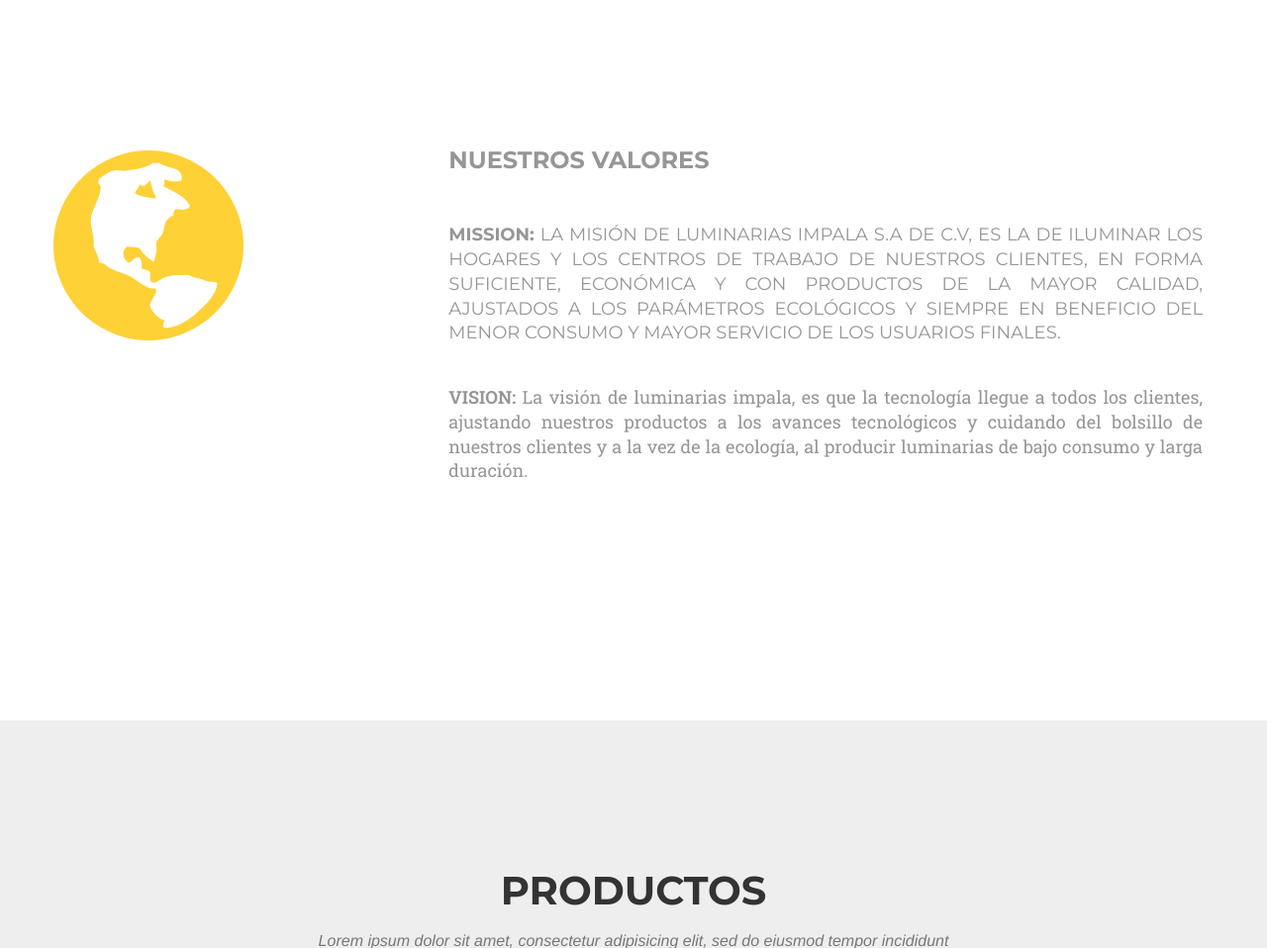
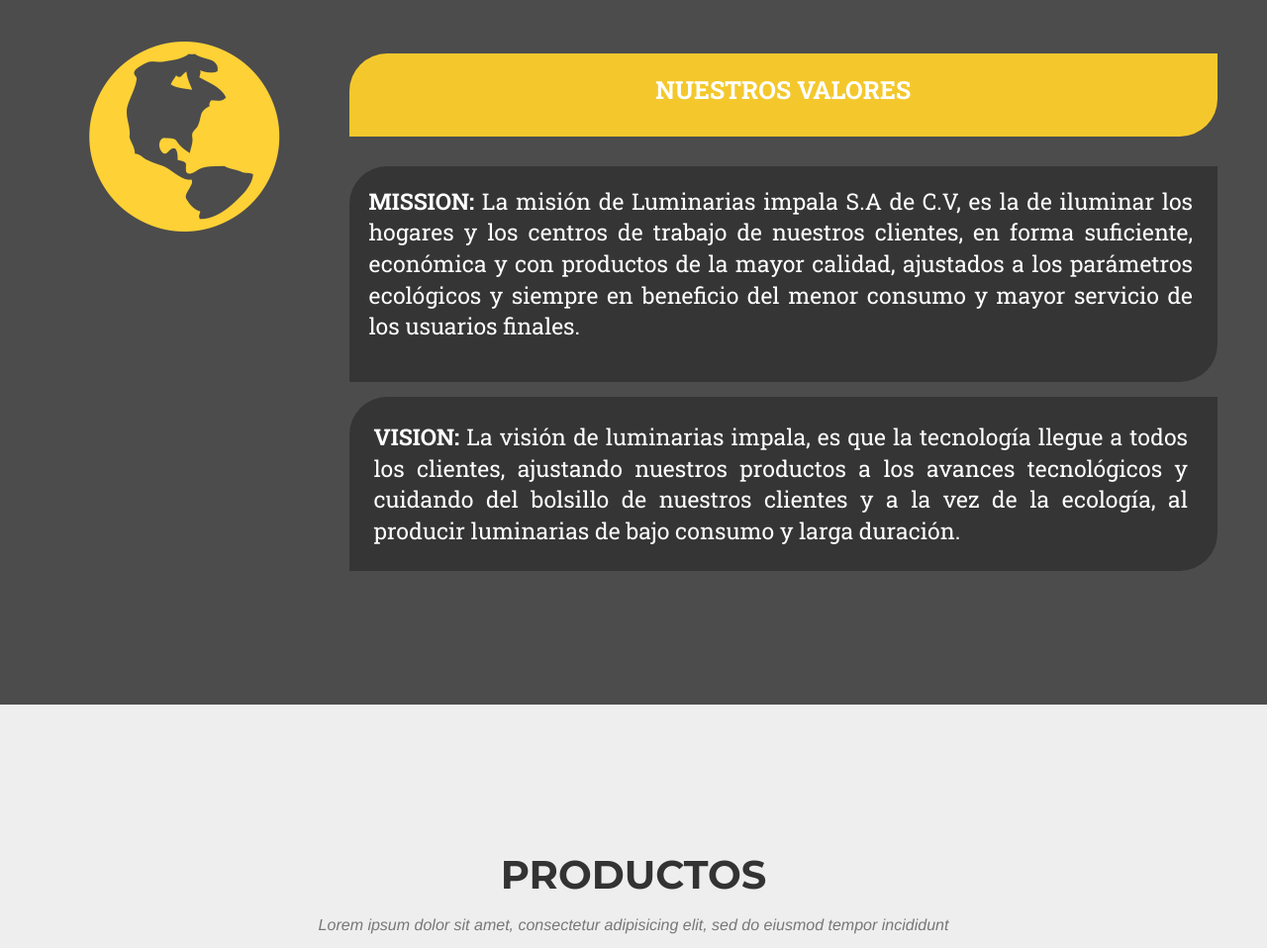
Before and after one commit to edwnaba/Turriolka, a PHP site: page /presentation/client/home.php in a window 1280 px wide. Shown: the part 881-1839 px from the top of the page at 99% size. Run offline with PHP 8.4, Linux system fonts and the light colour scheme; some libraries are stand-ins or nearby versions; some web fonts are replaced.

Commit message:
Merge origin/master
Conflicts:
	presentation/client/home.php

```diff
--- a/css/companyStyles.css
+++ b/css/companyStyles.css
@@ -1,49 +1,140 @@
+
+.transpanel{
+    /*background-color: rgba(254,209,54,0.3);*/
+    background-color: rgba(244,200,44,1);
+    /*background-color: rgba(0,30,30,0.3);*/
+    padding: 1px;
+    padding-bottom: 15px;
+    padding-top: 15px;
+    margin: 15px 0px 30px 0px;
+    border-radius: 38px 0px 38px 0px;
+    /*    -moz-border-radius: 18px 18px 18px 18px;
+        -webkit-border-radius: 18px 18px 18px 18px;*/
+    border: 0px solid #000000;
+}
+.transpanel:hover {
+    background-color: rgba(244,200,44,1);
+    /*background: #fed136;*/
+    padding: 1px;
+    padding-bottom: 15px;
+    padding-top: 15px;
+    margin: 15px 0px 30px 0px;
+    border-radius: 38px 0px 38px 0px;
+    /*    -moz-border-radius: 18px 18px 18px 18px;
+        -webkit-border-radius: 18px 18px 18px 18px;*/
+    border: 0px solid #000000;
+}
+.transpane2{
+    background-color: rgba(0,0,0,0.3);
+    padding: 10px;
+    /*padding-bottom: 0px;*/
+    margin: 15px 0px 15px 0px;
+    border-radius: 38px 0px 38px 0px;
+/*    border-radius: 18px 18px 18px 18px;
+    -moz-border-radius: 18px 18px 18px 18px;
+    -webkit-border-radius: 18px 18px 18px 18px;*/
+    border: 0px solid #000000;
+}
+.transpane2:hover {
+    background-color: rgba(0,30,30,0.6);
+
+    padding: 10px;
+    /*padding-bottom: 0px;*/
+    margin: 15px 0px 15px 0px;
+    border-radius: 38px 0px 38px 0px;
+/*    border-radius: 18px 18px 18px 18px;
+    -moz-border-radius: 18px 18px 18px 18px;
+    -webkit-border-radius: 18px 18px 18px 18px;*/
+    border: 0px solid #000000;
+}
+
+.transpane3{
+    background-color: rgba(0,0,0,0.3);
+    padding: 15px;
+    /*padding-bottom: 0px;*/
+    margin: 15px 0px 15px 0px;
+    border-radius: 38px 0px 38px 0px;
+/*    border-radius: 38px 0px 38px 0px;
+    border-radius: 18px 18px 18px 18px;
+    -moz-border-radius: 18px 18px 18px 18px;
+    -webkit-border-radius: 18px 18px 18px 18px;*/
+    border: 0px solid #000000;
+}
+.transpane3:hover{
+    background-color: rgba(0,30,30,0.3);
+    padding: 15px;
+    /*padding-bottom: 0px;*/
+    margin: 15px 0px 15px 0px;
+    border-radius: 38px 0px 38px 0px;
+/*    border-radius: 18px 18px 18px 18px;
+    -moz-border-radius: 18px 18px 18px 18px;
+    -webkit-border-radius: 18px 18px 18px 18px;*/
+    border: 0px solid #000000;
+}
+#companydata{
+    background-color: rgba(0,0,0,0.7);
+}
 #level2 {
-    font-size: 24px;
+    font-size: 25px;
     text-transform: uppercase;
-    color: #969696;
+    color: white;
     font-weight: 600;
-    margin-bottom: 20px;
+    text-align: center;
+
+    opacity: 1;
+}/*
+#level2:hover  {
+
+    font-size: 33px;
+    text-transform: uppercase;
+    color: white;
+    font-weight: 600;
+    text-align: center;
+    opacity: 1;
+}*/
+#level4:hover {
+    font-size: 23px;
+    line-height: 1.375em;
+    color: white;
+    font-weight: 400;
+    margin: 10px;
     margin-right:   15px;
     text-align : justify;
 }
+
 #level4 {
-    font-size: 18px;
+    font-size: 23px;
     line-height: 1.375em;
-    color: #969696;
+    color: white;
     font-weight: 400;
-    margin-bottom: 20px;
+    margin: 10px;
+    margin-right:   15px;
+    text-align : justify;
+
+}
+#vision {
+    font-size: 23px;
+    line-height: 1.375em;
+    color: white;
+    font-weight: 400;
+    margin: 10px;
     margin-right:   15px;
     text-align : justify;
 }
-#vision {
-    font-size: 18px;
+#vision:hover {
+    font-size: 23px;
     line-height: 1.375em;
-    color: #969696;
+    color: white;
     font-weight: 400;
-    margin-bottom: 30px;
+    margin: 10px;
     margin-right:   15px;
     text-align : justify;
 }
-/*body {
-    font: 400 15px Lato, sans-serif;
-    line-height: 1.8;
-    color: #818181;
-}
 
- */
-/*.jumbotron {
-    background-color: #f4511e;
-    color: #fff;
-    padding: 100px 25px;
-    font-family: Montserrat, sans-serif;
-}*/
 .container-fluid {
     padding: 60px 50px;
 }
-/*.bg-grey {
-    background-color: #f6f6f6;
-}*/
+
 .logo-small {
     /*color: #f4511e;*/
     font-size: 50px;
@@ -121,33 +212,7 @@
     /*background-color: #f4511e;*/
     color: #fff;
 }
-/*.navbar {
-    margin-bottom: 0;
-    background-color: #f4511e;
-    z-index: 9999;
-    border: 0;
-    font-size: 12px !important;
-    line-height: 1.42857143 !important;
-    letter-spacing: 4px;
-    border-radius: 0;
-    font-family: Montserrat, sans-serif;
-}*/
-/*.navbar li a, .navbar .navbar-brand {
-    color: #fff !important;
-}*/
-/*.navbar-nav li a:hover, .navbar-nav li.active a {
-    color: #f4511e !important;
-    background-color: #fff !important;
-}*/
-/*.navbar-default .navbar-toggle {
-    border-color: transparent;
-    color: #fff !important;
-}*/
-/*footer .glyphicon {
-    font-size: 20px;
-    margin-bottom: 20px;
-    color: #f4511e;
-}*/
+
 .slideanim {visibility:hidden;}
 .slide {
     animation-name: slide;
--- a/presentation/client/home.php
+++ b/presentation/client/home.php
@@ -210,23 +210,31 @@
         </header>
 
         <!--MISION, VISION ANTECEDENTES HISTORIA-->
-        <section>
-            <div id="nosotros" class="container-fluid" style="margin: 0px;" class="fond1">
+        <section id="companydata">
+            <div id="nosotros" class="container-fluid" style="margin-top:  -90px ;margin-bottom:   -90px ;" class="fond1">
                 <div class="row">
-                    <div class="col-sm-4">
-                        <br/>
-                        <span class="glyphicon glyphicon-globe logo slideanim"></span>
+                    <div class="col-sm-3">
+                        <!--<br/>-->
+                        <center> <span class="glyphicon glyphicon-globe logo slideanim"></span></center>
                     </div>
-                    <div class="col-sm-8">
-                        <h2 id="level2">Nuestros Valores</h2><br>
-                        <h4 id="level4"><strong>MISSION:</strong> La misión de Luminarias impala S.A de C.V, es la de iluminar los hogares y los centros de trabajo de nuestros clientes, en forma suficiente, económica y con productos de la mayor calidad, ajustados a los parámetros ecológicos y siempre en beneficio del menor consumo y mayor servicio de los usuarios  finales.</h4><br>
-                        <p id="vision">
-                            <strong>VISION:</strong> La visión de luminarias impala, es que la tecnología llegue a todos los clientes, ajustando nuestros productos a los avances tecnológicos y cuidando del bolsillo de nuestros clientes y a la vez de la ecología, al producir luminarias de bajo consumo y larga duración.</p>
+                    <div class="col-sm-9">
+
+                        <div class=" transpanel ">
+                            <p id="level2">Nuestros Valores</p>
+                        </div>
+                        <div class="transpane2">
+                            <p id="level4">
+                                <strong>MISSION:</strong> La misión de Luminarias impala S.A de C.V, es la de iluminar los hogares y los centros de trabajo de nuestros clientes, en forma suficiente, económica y con productos de la mayor calidad, ajustados a los parámetros ecológicos y siempre en beneficio del menor consumo y mayor servicio de los usuarios  finales.</p>
+                            <br>
+                        </div>
+                        <div class="transpane3">
+                            <p id="vision">
+                                <strong>VISION:</strong> La visión de luminarias impala, es que la tecnología llegue a todos los clientes, ajustando nuestros productos a los avances tecnológicos y cuidando del bolsillo de nuestros clientes y a la vez de la ecología, al producir luminarias de bajo consumo y larga duración.</p>
+                        </div>
                     </div>
                 </div>
             </div>
         </section>
-
 
 
 
```
